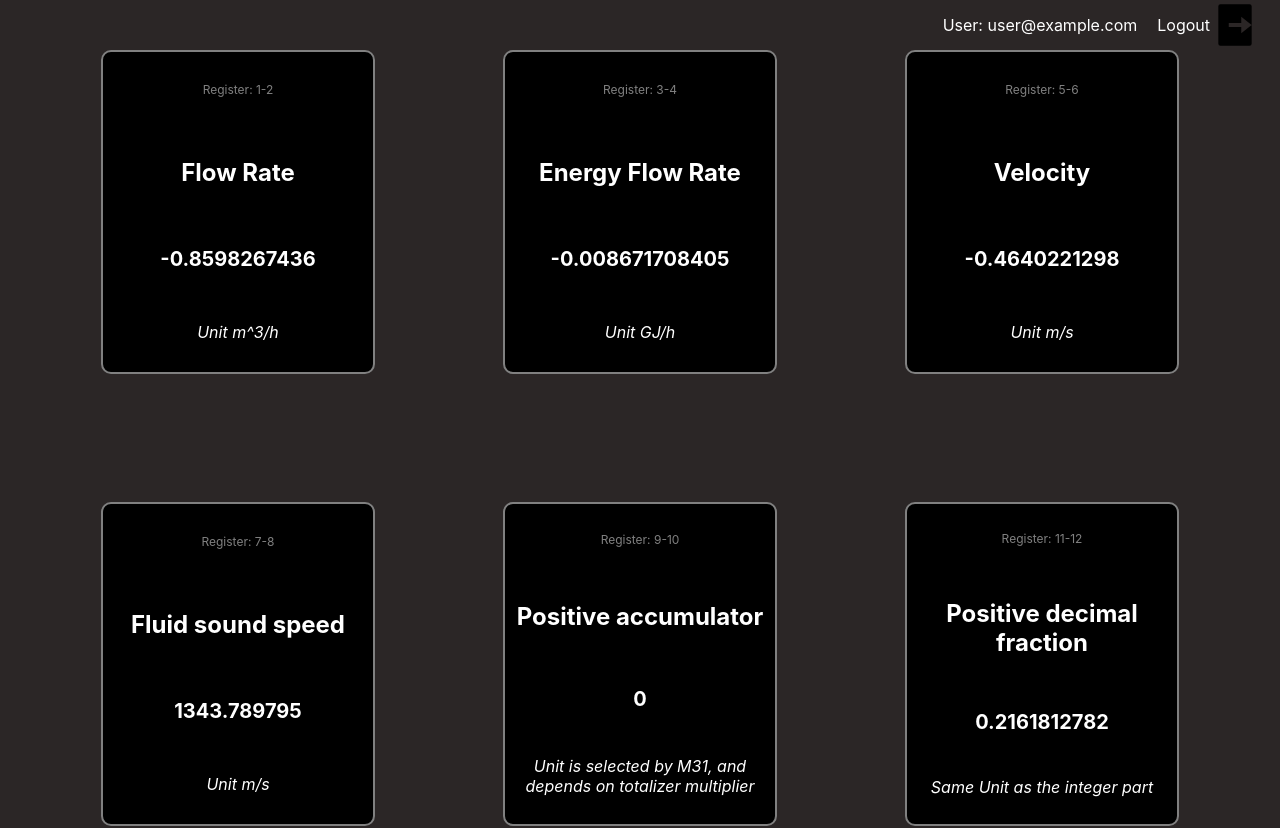
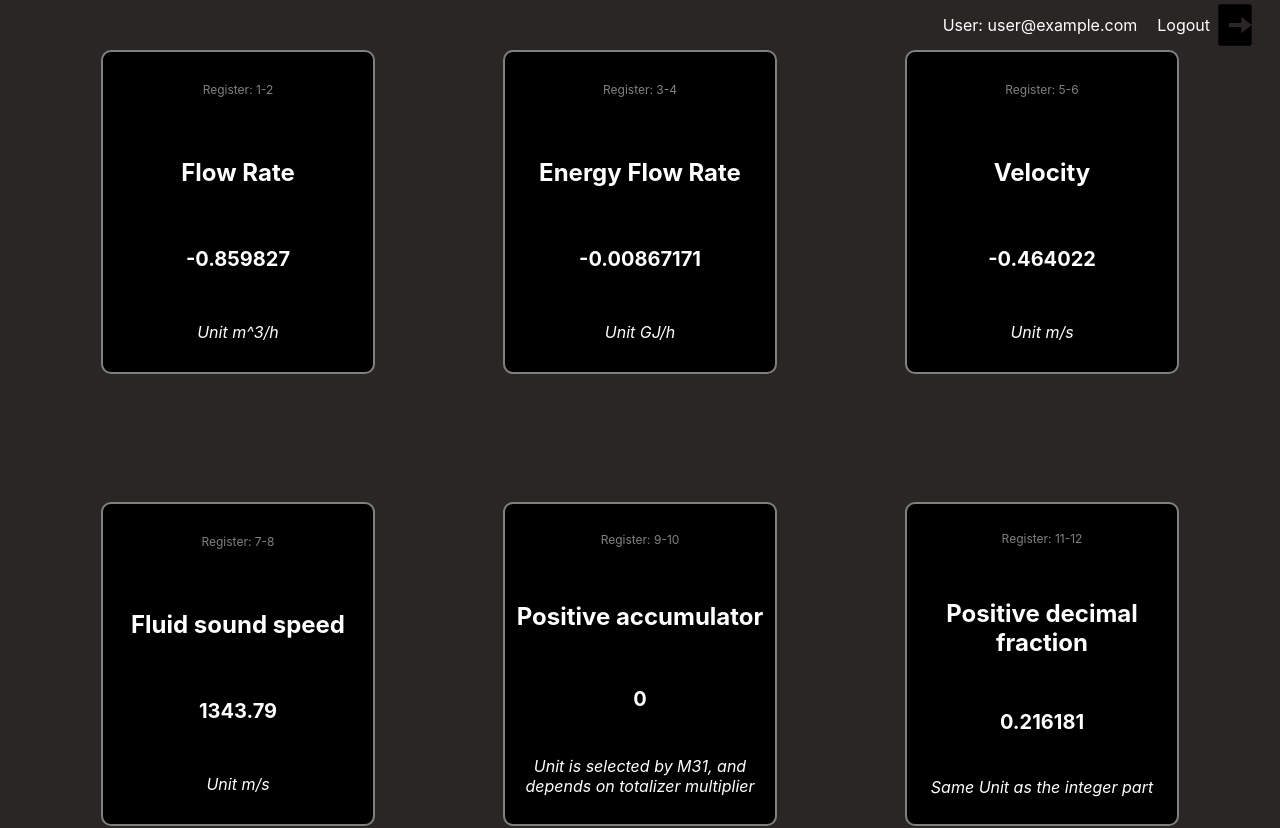
Before and after one commit to KevinLindh/gambitchallenge, a React (Create React App) app: page /home in a window 1280 px wide. Shown: the top 828 px of the page. Built offline with nearby package versions, Linux system fonts and the light colour scheme; no server answers; sample sign-in values are in the browser's storage.

Commit message:
change precision on converter to show less numbers

```diff
--- a/src/data/Converter.js
+++ b/src/data/Converter.js
@@ -8,7 +8,7 @@ export function convert(data, index, arr){
       let view = new DataView(buffer)
       view.setUint16(0, data.rawData, true);
       view.setUint16(2, arr[index+1].rawData, true);
-      return view.getFloat32(0, true).toPrecision(10);
+      return view.getFloat32(0, true).toPrecision(6);
    }
 
    /* LONG format */
```
